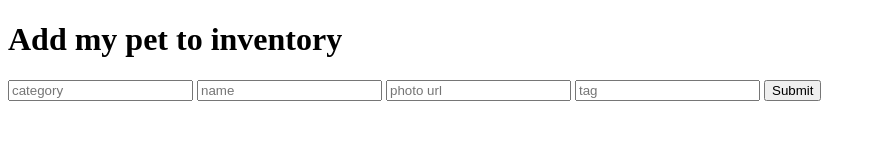
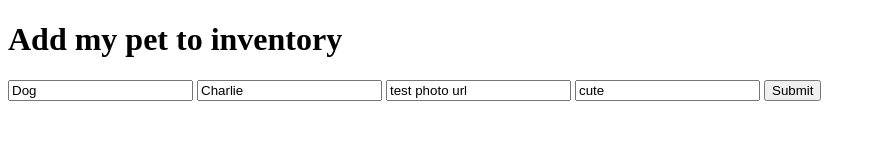
Before and after one commit to vijay-karavadra/zt-encryption-library, a plain HTML site: page encryption-test-page.html in a window 1280 px wide. Shown: the whole page, without its empty margins (0-876 px from the left). Drawn offline with Linux system fonts and the light colour scheme.

Commit message:
Added default values

```diff
--- a/encryption-test-page.html
+++ b/encryption-test-page.html
@@ -8,10 +8,10 @@
 
   <!-- index.html -->
   <form id="myForm">
-    <input type="text" name="category_name" placeholder="category" />
-    <input type="text" name="name" placeholder="name" />
-    <input type="text" name="photoUrls" placeholder="photo url" />
-    <input type="text" name="tag_name" placeholder="tag" />
+    <input type="text" name="category_name" placeholder="category" value="Dog" />
+    <input type="text" name="name" placeholder="name" value="Charlie" />
+    <input type="text" name="photoUrls" placeholder="photo url" value="test photo url" />
+    <input type="text" name="tag_name" placeholder="tag" value="cute" />
     <button type="submit">Submit</button>
   </form>
 
```
